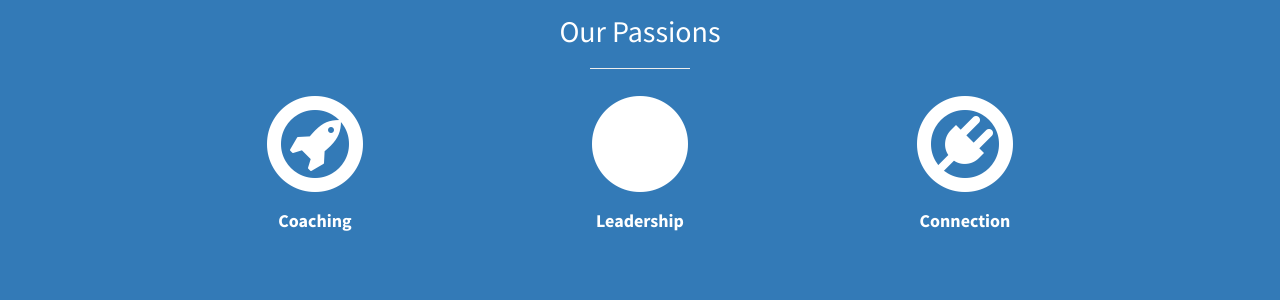
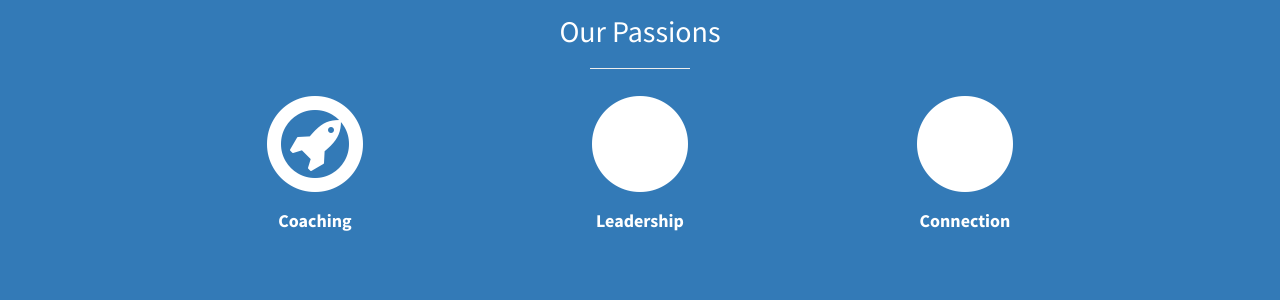
Before and after one commit to jikinluke8/inspark, a Jekyll site: the page built from index.html, in a window 1280 px wide. Shown: the part 1167-1467 px from the top of the page. Built offline with Jekyll 4.4.1, drawn with Linux system fonts in a browser that asks for light colours.

Commit message:
Update services.html

```diff
--- a/_includes/services.html
+++ b/_includes/services.html
@@ -33,8 +33,8 @@
           <div class="col-md-4 col-sm-4">
             <div class="service-item">
               <span class="fa-stack fa-4x">
-              <i class="fa fa-circle-o fa-stack-2x"></i>
-              <i class="fa fa-plug fa-stack-1x"></i>
+              <i class="fa fa-circle fa-stack-2x"></i>
+              <i class="fa fa-plug fa-stack-1x" text-primary></i>
             </span>
               <h4>
                 <strong>Connection</strong>
```
